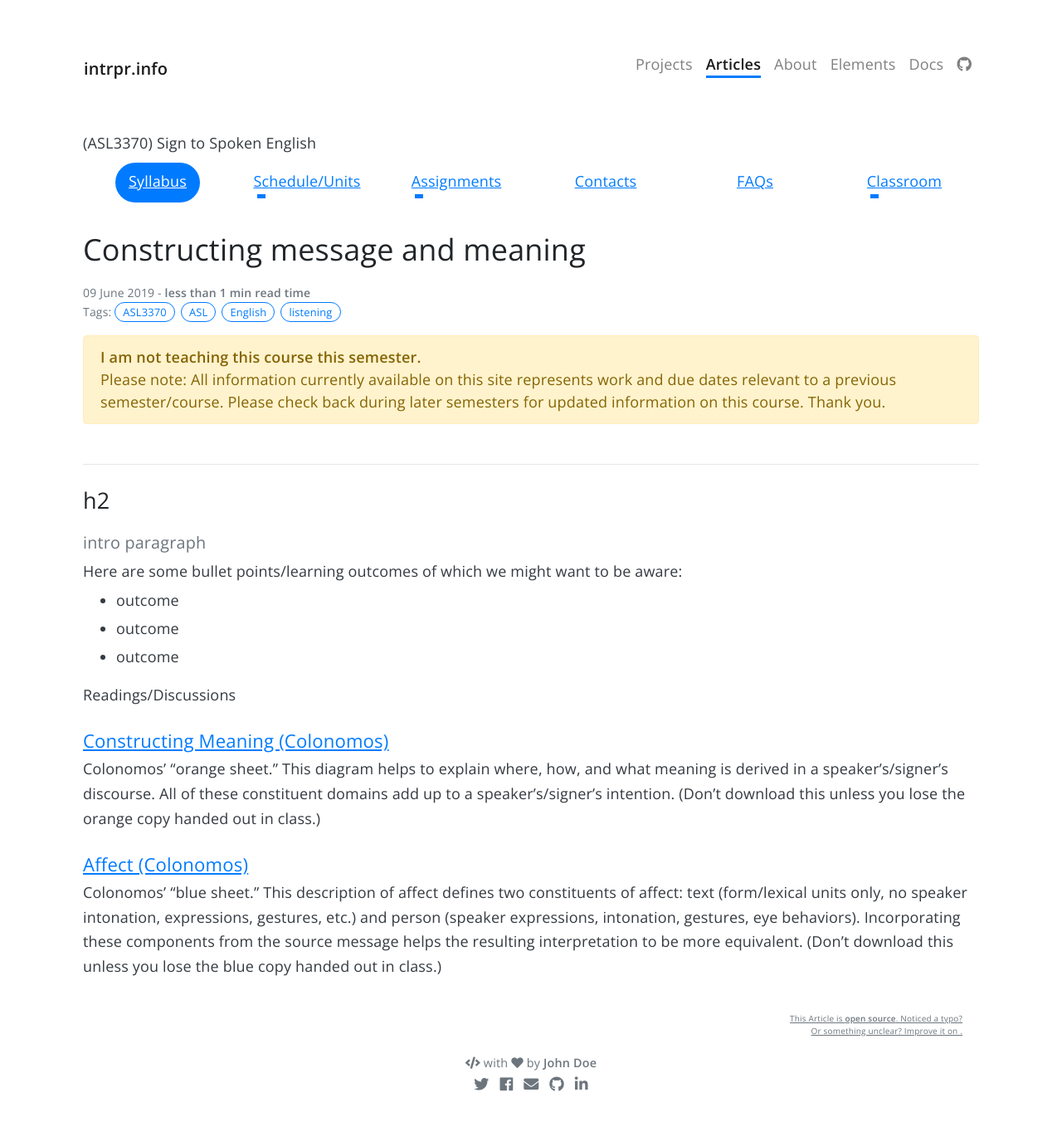
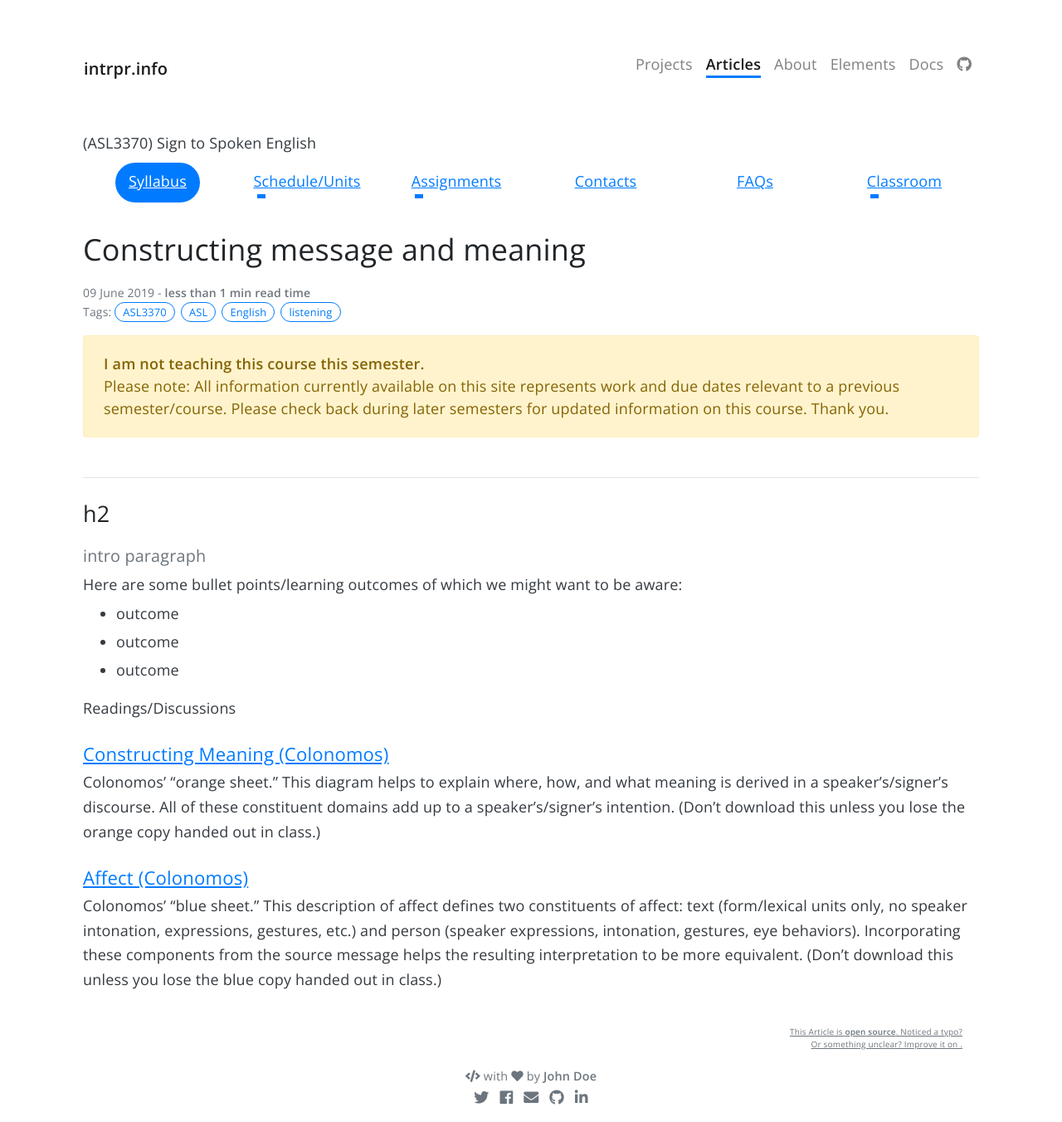
Before and after one commit to intrpr/jekyll-portfol-test, a Jekyll site: the page built from _posts/2019-06-09-constructing-message-meaning.md, in a window 1280 px wide. Shown: the whole page at 83% size. Built offline with Jekyll 4.4.1, drawn with Linux system fonts in a browser that asks for light colours; nearby versions of some CDN libraries; some web fonts are replaced; our own code applies the rules of GitHub Pages for plain Markdown files; comment, search, counter and statistics services are not loaded.

Commit message:
Update _articles.scss

```diff
--- a/_sass/_articles.scss
+++ b/_sass/_articles.scss
@@ -53,7 +53,7 @@
 
     strong { font-weight: 800; }
 
-
+    .alert { padding: 1.25rem 1.5rem; }
 
 
 
```
